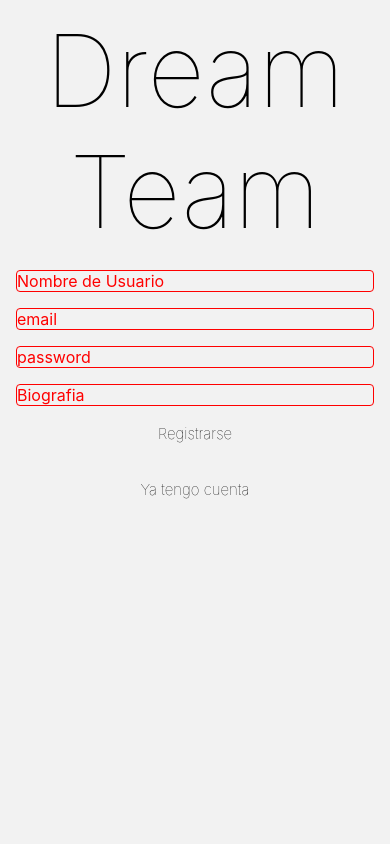
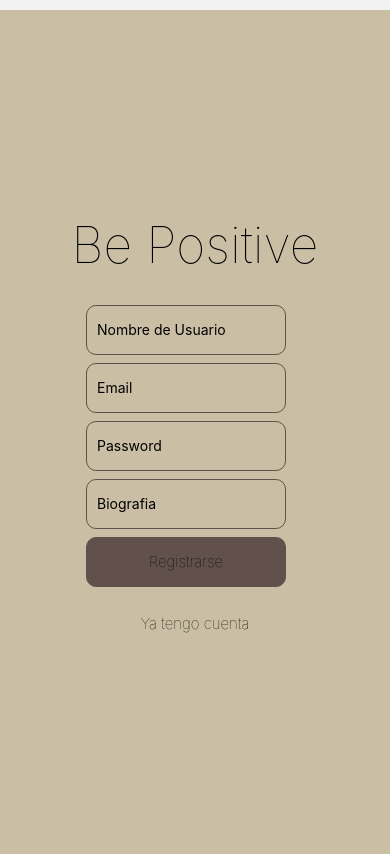
Before and after one commit to TadeoBenzadon/RNFinal, a React Native app: screen /Profile in a window 390 px wide. Built offline with nearby package versions, Linux system fonts and the light colour scheme; no server answers.

Commit message:
modifique casi todo el CSS del pproyecto

```diff
--- a/src/screens/Buscador.js
+++ b/src/screens/Buscador.js
@@ -50,7 +50,7 @@ class Buscador extends Component {
 
     render(){
         return(
-                <View>
+                <View style={styles.contenedor}>
 
                     <Text style= {styles.titulo}>Buscador de publicaciones</Text>
                      <View >
@@ -74,10 +74,10 @@ class Buscador extends Component {
                        data={this.state.posts}
                        keyExtractor={(item) => item.id}
                        renderItem={({ item }) => (
-                           <View style= {styles.container}>
+                           <View>
                                <Text style= {styles.titulo2} >{item.data.owner}</Text>
                                <Text style= {styles.text} > DESCRIPCION: {item.data.description}</Text>
-                               </View> )}
+                            </View> )}
                     />
 
                 </View>
@@ -91,9 +91,20 @@ const styles = StyleSheet.create({
     titulo:{
         textAlign: 'center',
         fontWeight: 50,
-        fontSize: 100,
+        fontSize:50,
         paddingTop: 10,
         paddingBottom: 10,
+        marginBottom:20,
+        color: "black",
+    },
+    contenedor:{
+        paddingHorizontal:10,
+        alignItems:"center",
+        height: "100%",
+        marginTop: 10,
+        display:"flex",
+        justifyContent:"center",
+        backgroundColor: '#cabfa5',
     },
     titulo2:{
         textAlign: 'center',
@@ -103,18 +114,26 @@ const styles = StyleSheet.create({
         paddingBottom: 10,
     },
 	campo: {
-         fontSize: 16,
-         borderColor: '#f00',
-         borderWidth: 1,
-         borderStyle: 'solid',
-         borderRadius: 4,
-         marginVertical: 8,
-         marginHorizontal: 16,
-         color: '#f00',
+        borderRadius: 10,
+        width:210,
+        height: 50,
+        paddingLeft: 10,
+        borderColor: '#62504c',
+        borderWidth: 1,
+        marginBottom:8,
+        borderRadius: 10,
     },
     button:{
-         fontSize: 18,
-         color: 'red',
+        borderRadius: 10,
+        padding:2,
+        borderWidth: 1,
+        borderColor: '#62504c',
+        backgroundColor: '#62504c',
+        width:210,
+        height: 50,
+        display:"flex",
+        justifyContent:"center",
+        alignItems:"center",
     },
     text:{
          textAlign: 'center',
--- a/src/screens/Home.js
+++ b/src/screens/Home.js
@@ -54,7 +54,7 @@ class Home extends Component {
 	render() {
 		return (
 			<>
-				<Text style= {styles.titulo} > Dream Team </Text>
+				<Text style= {styles.titulo} > Be Positive </Text>
 
                 <FlatList
 					data={this.state.posteos}
@@ -85,30 +85,46 @@ const styles = StyleSheet.create({
     titulo:{
         textAlign: 'center',
         fontWeight: 50,
-        fontSize: 100,
+        fontSize:50,
         paddingTop: 10,
         paddingBottom: 10,
+        marginBottom:20,
+        color: "black",
     },
     titulo2:{
         textAlign: 'center',
         fontWeight: 50,
-        fontSize: 50,
+        fontSize:20,
         paddingTop: 10,
         paddingBottom: 10,
+        marginBottom:20,
+        color: "black",
     },
     container:{
-        flex:1,
-        display: 'flex',
+        backgroundColor: '#cabfa5',
+        flex:4,
         flexDirection: 'column',
-        alignItems: 'center',
         borderWidth:1,
         borderRadius:5,
         paddingVertical:16,
-        paddingHorizontal:8,
+        paddingHorizontal:10,
+        alignItems:"center",
+        height: "100%",
+        marginTop: 10,
+        display:"flex",
+        justifyContent:"center",
     },
     button:{
-        fontSize: 18,
-        color: 'red',
+         borderRadius: 10,
+         padding:2,
+         borderWidth: 1,
+         borderColor: '#62504c',
+         backgroundColor: '#62504c',
+         width:200,
+         height: 50,
+         display:"flex",
+         justifyContent:"center",
+         alignItems:"center",
    },
     text:{
         textAlign: 'center',
--- a/src/screens/Login.js
+++ b/src/screens/Login.js
@@ -27,11 +27,11 @@ class Login extends Component {
 
 	render() {
 		return (
+			<View style={styles.contenedor}>
+				<Text style = {styles.titulo}>Ingresar</Text>
 				<View>
-				<Text>Ingresar</Text>
-				<View>
-					<TextInput style={styles.campo} placeholder="email" keyboardType="email-address" onChangeText={(text) => this.setState({ email: text })} value={this.state.email} />
-					<TextInput style={styles.campo} placeholder="password" keyboardType="default" secureTextEntry onChangeText={(text) => this.setState({ pass: text })} value={this.state.pass} />
+					<TextInput style={styles.campo} placeholder="Email" keyboardType="email-address" onChangeText={(text) => this.setState({ email: text })} value={this.state.email} />
+					<TextInput style={styles.campo} placeholder="Password" keyboardType="default" secureTextEntry onChangeText={(text) => this.setState({ pass: text })} value={this.state.pass} />
 					<Text style={styles.text} onPress={() => this.login(this.state.email, this.state.pass)}>Ingresar</Text>
 					<Text style={styles.text} onPress={() => this.props.navigation.navigate('Register')}>No tengo cuenta</Text>
                     <Text> {this.state.loginError}</Text>
@@ -49,39 +49,32 @@ const styles = StyleSheet.create({
 titulo:{
       textAlign: 'center',
       fontWeight: 50,
-        fontSize: 100,
+      fontSize:50,
       paddingTop: 10,
       paddingBottom: 10,
+      marginBottom:20,
+      color: "black",
+    },
+ contenedor:{
+      paddingHorizontal:10,
+      alignItems:"center",
+      height: "100%",
+      marginTop: 10,
+      display:"flex",
+      justifyContent:"center",
+      backgroundColor: '#cabfa5',
     },
  campo: {
-         fontSize: 16,
-         borderColor: '#f00',
+      borderRadius: 10,
+      width:200,
+      height: 50,
+      paddingLeft: 10,
+      borderColor: '#62504c',
       borderWidth: 1,
-         borderStyle: 'solid',
-         borderRadius: 4,
-         marginVertical: 8,
-         marginHorizontal: 16,
-         color: '#f00',
-    },
-    bio:{
-         textAlign: 'center',
-         fontWeight: 50,
-         fontSize: 15,
-         paddingTop: 10,
-         paddingBottom: 10,
-    },
-    button:{
-         fontSize: 18,
-         color: 'red',
+      marginBottom:8,
+      borderRadius: 10,
     },
     text:{
-         textAlign: 'center',
-         fontWeight: 50,
-         fontSize: 15,
-         paddingTop: 10,
-         paddingBottom: 10,
-    },
-    contra:{
          textAlign: 'center',
          fontWeight: 50,
          fontSize: 15,
--- a/src/screens/Profile.js
+++ b/src/screens/Profile.js
@@ -38,27 +38,30 @@ logOut (){
     this.props.navigation.navigate('Register');
 }
 
-        render (){
-          return (  <View>
-            <Text> Mi perfil</Text>
+    render (){
+        return (
+        <View style= {styles.container}>
+            <Text style={styles.text}> Mi perfil</Text>
             <TouchableOpacity onPress={() => this.logOut()}>
-                <Text>Cerrar Sesion</Text>
+                <Text style={styles.text}>Cerrar Sesion</Text>
             </TouchableOpacity>
            <FlatList
 					data={this.state.posts}
 					keyExtractor={(item) => item.id}
 					renderItem={({ item }) => (
-						<View style= {styles.container}>
+						<View>
                             <Text style= {styles.titulo2} >{item.data.owner}</Text>
 							<Text style= {styles.text} > DESCRIPCION: {item.data.description}</Text>
-                            </View>
+                        </View>
 
                             )}
             />
 
 
-        </View>)
-        }
+        </View>
+        )
+    }
+
     };
 
 
@@ -68,46 +71,52 @@ logOut (){
 const styles = StyleSheet.create({
 
     container:{
-        flex:1,
-        display: 'flex',
-        flexDirection: 'column',
-        backgroundColor:'white'
-    },
-    tittle:{
-        fontSize:25,
-        marginTop:20,
-        marginBottom:30,
-        fontWeight: 'bold',
-        color: 'white',
-        textAlign: 'center'
-    },
-    subtittle:{
-        fontSize:18,
-        marginTop:20,
-        marginBottom:5,
-        fontWeight: 'bold',
-        color: 'white'
-
+         paddingHorizontal:10,
+         alignItems:"center",
+         height: "100%",
+         marginTop: 10,
+         display:"flex",
+         justifyContent:"center",
+         backgroundColor: '#cabfa5',
+         borderColor: '#62504c',
     },
     text:{
-        fontSize:15,
-        color: 'black',
-        margin: 10
+         textAlign: 'center',
+         fontWeight: 50,
+         fontSize: 15,
+         paddingTop: 10,
+         paddingBottom: 10,
+         borderRadius: 10,
+         width:200,
+         height: 50,
+         paddingLeft: 10,
+         borderColor: '#62504c',
+         borderWidth: 1,
+         marginBottom:8,
+         borderRadius: 10,
     },
-    button:{
-        padding: 10,
-        backgroundColor: '#dc3545',
-        margin: 10,
-        borderRadius: 4,
-        color: 'white'
-    },
-    touchableText:{
-        fontWeight: 'bold',
-        color:'#fff',
-        textAlign: 'center'
-    },
+    // subtittle:{
+    //     fontSize:18,
+    //     marginTop:20,
+    //     marginBottom:5,
+    //     fontWeight: 'bold',
+    //     color: 'white'
+
+    // },
+    // button:{
+    //     padding: 10,
+    //     backgroundColor: '#dc3545',
+    //     margin: 10,
+    //     borderRadius: 4,
+    //     color: 'white'
+    // },
+    // touchableText:{
+    //     fontWeight: 'bold',
+    //     color:'#fff',
+    //     textAlign: 'center'
+    // },
     flatList:{
-        flex: 1,
+        flex: 4,
         marginHorizontal: 20
     }
 })
--- a/src/screens/Register.js
+++ b/src/screens/Register.js
@@ -53,8 +53,8 @@ class Register extends Component {
 
     render(){
         return(
-            <View>
-                <Text style = {styles.titulo}>Dream Team</Text>
+            <View style={styles.contenedor}>
+                <Text style = {styles.titulo}>Be Positive</Text>
                 <View>
                     <TextInput
                      style = {styles.campo}
@@ -67,7 +67,7 @@ class Register extends Component {
                     <TextInput
                      style = {styles.campo}
                      keyboardType = 'email-address'
-                     placeholder= 'email'
+                     placeholder= 'Email'
                      value={this.state.email}
                      onChangeText={text => this.setState({email:text})}  //Utilizamos setState para actualizar el estado
                     />
@@ -75,7 +75,7 @@ class Register extends Component {
                     <TextInput
                      style = {styles.campo}
                      keyboardType="default"
-                     placeholder="password"
+                     placeholder="Password"
                      secureTextEntry={true}
                      value={this.state.password}
                      onChangeText={contra => this.setState({password:contra})}
@@ -108,25 +108,36 @@ class Register extends Component {
 }
 
  const styles = StyleSheet.create({
-
+    contenedor:{
+        paddingHorizontal:10,
+        alignItems:"center",
+        height: "100%",
+        marginTop: 10,
+        display:"flex",
+        justifyContent:"center",
+        backgroundColor: '#cabfa5',
+    },
     titulo:{
         textAlign: 'center',
         fontWeight: 50,
-        fontSize: 100,
+        fontSize:50,
         paddingTop: 10,
         paddingBottom: 10,
+        marginBottom:20,
+        color: "black",
     },
 	campo: {
-         fontSize: 16,
-         borderColor: '#f00',
+         borderRadius: 10,
+         width:200,
+         height: 50,
+         paddingLeft: 10,
+         borderColor: '#62504c',
          borderWidth: 1,
-         borderStyle: 'solid',
-         borderRadius: 4,
-         marginVertical: 8,
-         marginHorizontal: 16,
-         color: '#f00',
+         marginBottom:8,
+         borderRadius: 10,
     },
     bio:{
+         borderRadius: 10,
          textAlign: 'center',
          fontWeight: 50,
          fontSize: 15,
@@ -134,8 +145,16 @@ class Register extends Component {
          paddingBottom: 10,
     },
     button:{
-         fontSize: 18,
-         color: 'red',
+         borderRadius: 10,
+         padding:2,
+         borderWidth: 1,
+         borderColor: '#62504c',
+         backgroundColor: '#62504c',
+         width:200,
+         height: 50,
+         display:"flex",
+         justifyContent:"center",
+         alignItems:"center",
     },
     text:{
          textAlign: 'center',
```
Lines whose indentation alone changed are shown as unchanged.
